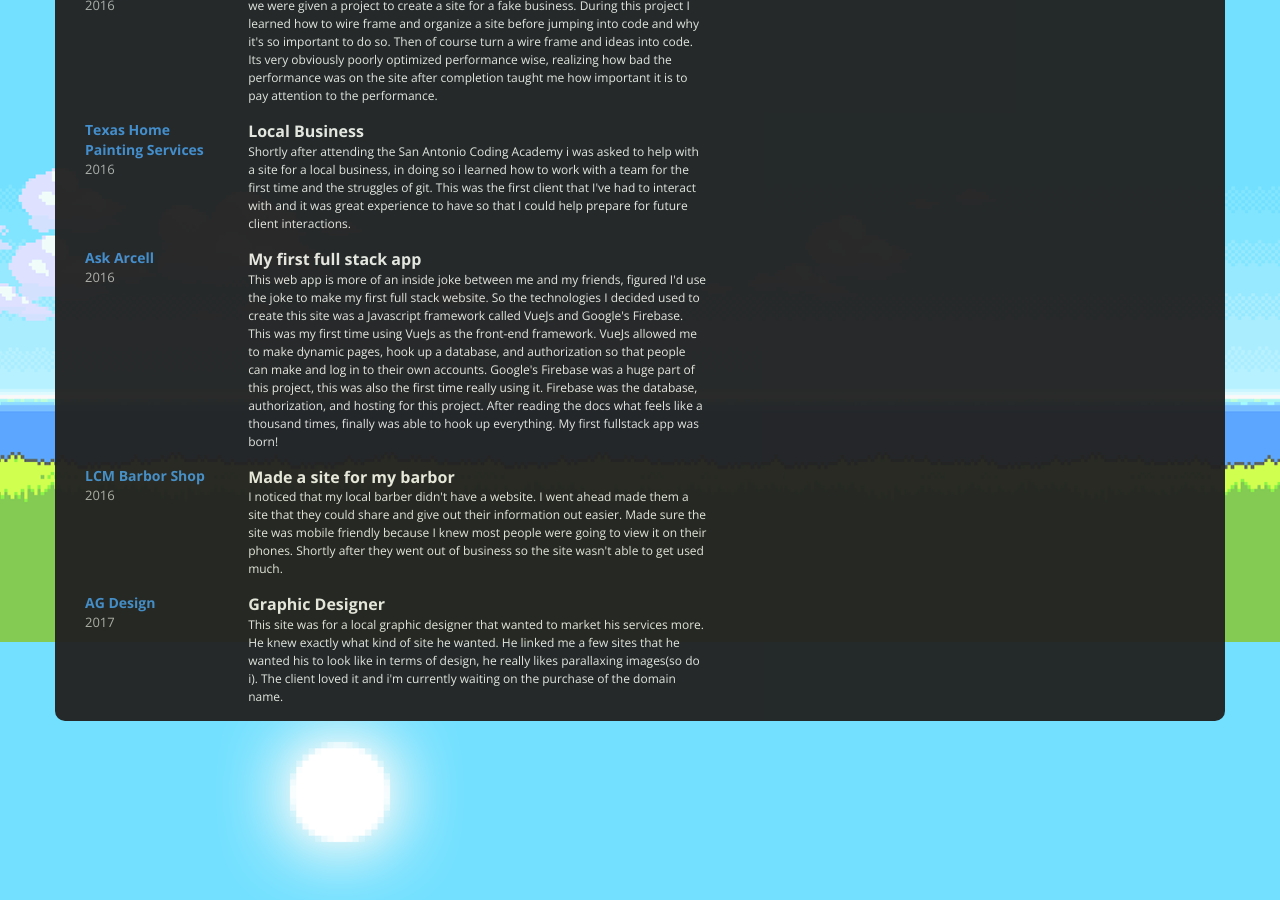
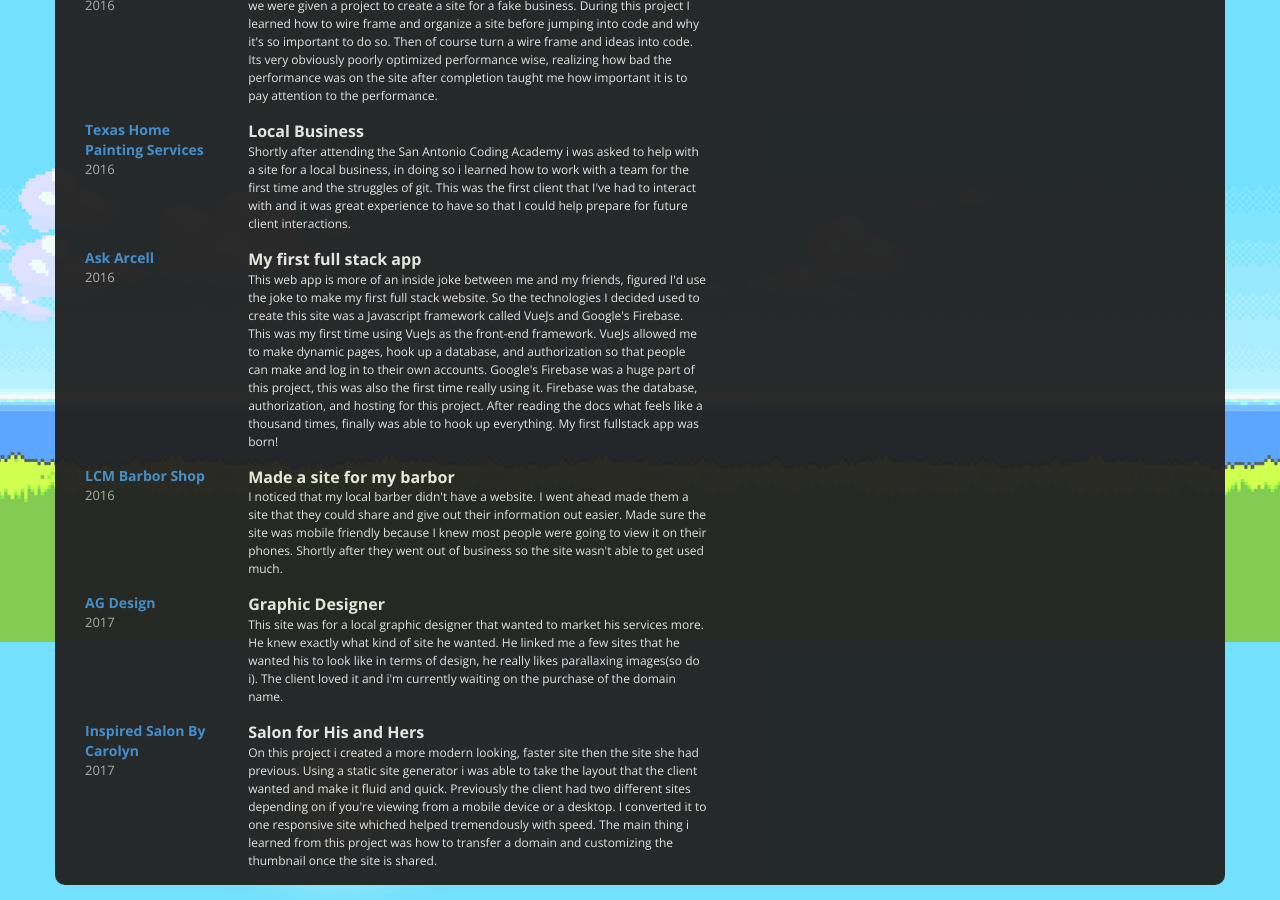
Before and after one commit to Btace13/PersonalSite, a Jekyll site: the page built from index.html, in a window 1280 px wide and 900 px high, scrolled down 1158 px. Built offline with Jekyll 4.4.1, drawn with Linux system fonts in a browser that asks for light colours.

Commit message:
added a project

```diff
--- a/_includes/experiences.html
+++ b/_includes/experiences.html
@@ -51,5 +51,15 @@
                 <div class="description">This site was for a local graphic designer that wanted to market his services more. He knew exactly what kind of site he wanted. He linked me a few sites that he wanted his to look like in terms of design, he really likes parallaxing images(so do i). The client loved it and i'm currently waiting on the purchase of the domain name.</div>
               </div>
             </div>
+            <div class="job clearfix">
+              <div class="col-xs-3">
+                <div class="where"><a href="http://inspiredsalonbycarolyn.com/" target="_blank">Inspired Salon By Carolyn</a></div>
+                <div class="year">2017</div>
+              </div>
+              <div class="col-xs-9">
+                <div class="profession">Salon for His and Hers</div>
+                <div class="description">On this project i created a more modern looking, faster site then the site she had previous. Using a static site generator i was able to take the layout that the client wanted and make it fluid and quick. Previously the client had two different sites depending on if you're viewing from a mobile device or a desktop. I converted it to one responsive site whiched helped tremendously with speed. The main thing i learned from this project was how to transfer a domain and customizing the thumbnail once the site is shared.</div>
+              </div>
+            </div>
           </div>
         </div>
```
